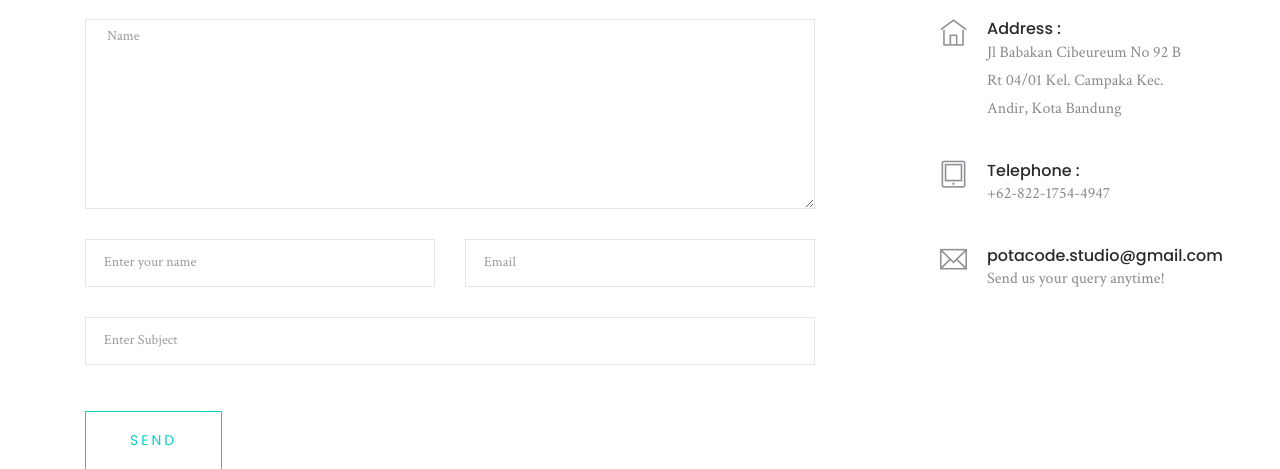
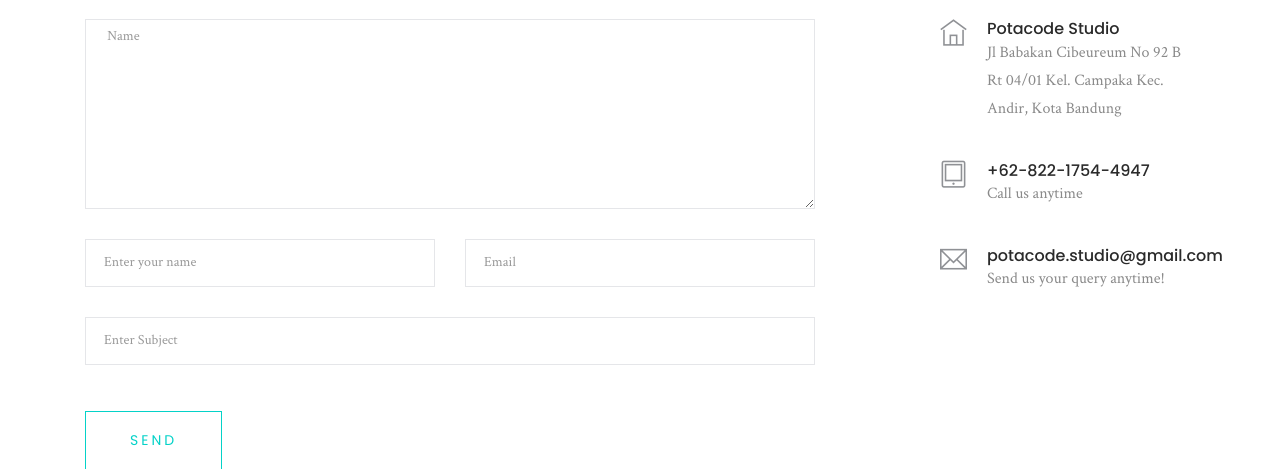
Before and after one commit to PotacodeStudio/landing-page, a PHP site: page /contact.php in a window 1280 px wide. Shown: the part 1215-1684 px from the top of the page. Run offline with PHP 8.4, Linux system fonts and the light colour scheme; some libraries are stand-ins or nearby versions.

Commit message:
integrate contact with header file

```diff
--- a/contact.php
+++ b/contact.php
@@ -1,31 +1,7 @@
 <!doctype html>
 <html class="no-js" lang="zxx">
 
-<head>
-    <meta charset="utf-8">
-    <meta http-equiv="x-ua-compatible" content="ie=edge">
-    <title>Edumark</title>
-    <meta name="description" content="">
-    <meta name="viewport" content="width=device-width, initial-scale=1">
-
-    <!-- <link rel="manifest" href="site.webmanifest"> -->
-    <link rel="shortcut icon" type="image/x-icon" href="img/favicon.png">
-    <!-- Place favicon.ico in the root directory -->
-
-    <!-- CSS here -->
-    <link rel="stylesheet" href="css/bootstrap.min.css">
-    <link rel="stylesheet" href="css/owl.carousel.min.css">
-    <link rel="stylesheet" href="css/magnific-popup.css">
-    <link rel="stylesheet" href="css/font-awesome.min.css">
-    <link rel="stylesheet" href="css/themify-icons.css">
-    <link rel="stylesheet" href="css/nice-select.css">
-    <link rel="stylesheet" href="css/flaticon.css">
-    <link rel="stylesheet" href="css/gijgo.css">
-    <link rel="stylesheet" href="css/animate.css">
-    <link rel="stylesheet" href="css/slicknav.css">
-    <link rel="stylesheet" href="css/style.css">
-    <!-- <link rel="stylesheet" href="css/responsive.css"> -->
-</head>
+<?php include "header.php" ?>
 
 <body>
     <!--[if lte IE 9]>
@@ -122,15 +98,15 @@
                         <div class="media contact-info">
                             <span class="contact-info__icon"><i class="ti-home"></i></span>
                             <div class="media-body">
-                                <h3>Address :</h3>
+                                <h3>Potacode Studio</h3>
                                 <p>Jl Babakan Cibeureum No 92 B Rt 04/01 Kel. Campaka Kec. Andir, Kota Bandung</p>
                             </div>
                         </div>
                         <div class="media contact-info">
                             <span class="contact-info__icon"><i class="ti-tablet"></i></span>
                             <div class="media-body">
-                                <h3>Telephone :</h3>
-                                <p>+62-822-1754-4947</p>
+                                <h3>+62-822-1754-4947</h3>
+                                <p>Call us anytime</p>
                             </div>
                         </div>
                         <div class="media contact-info">
```
